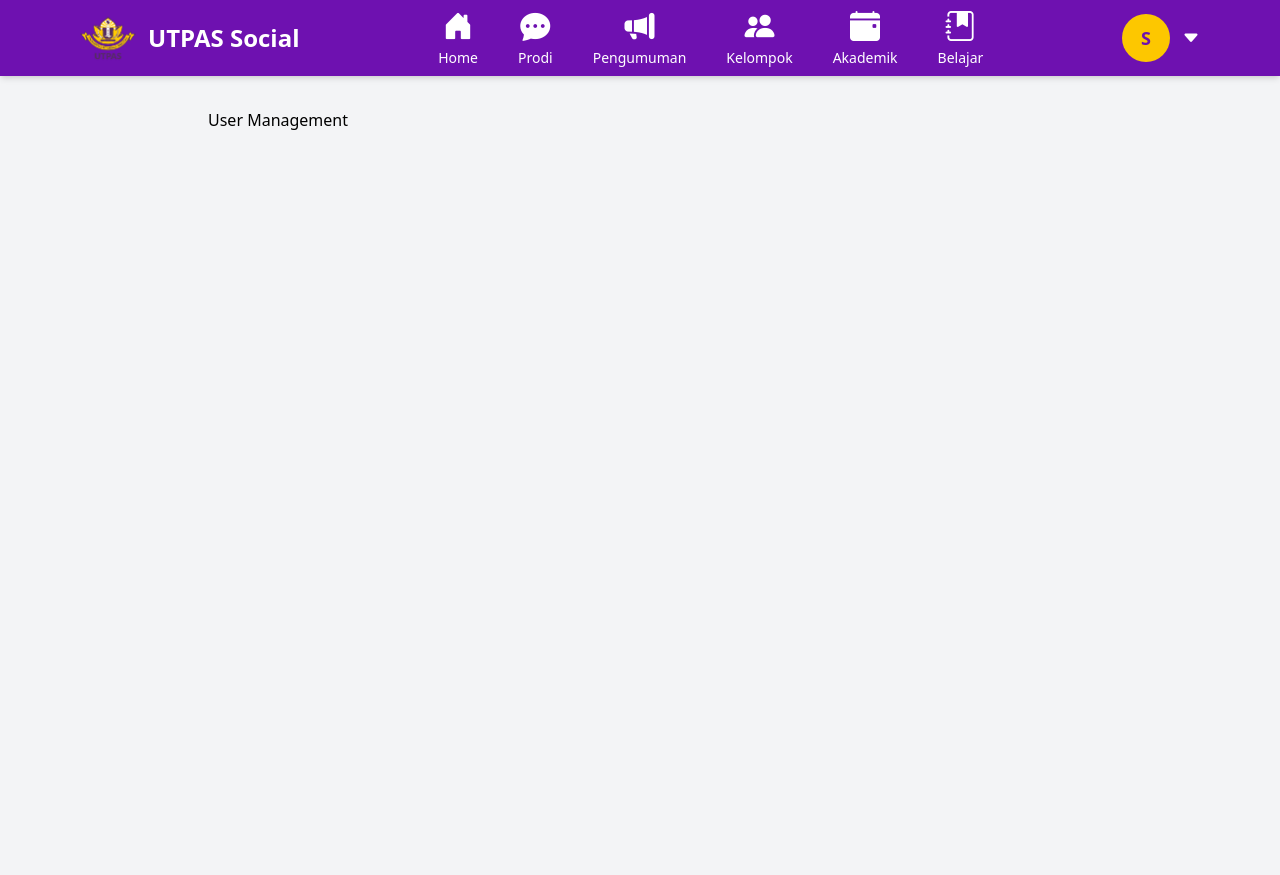
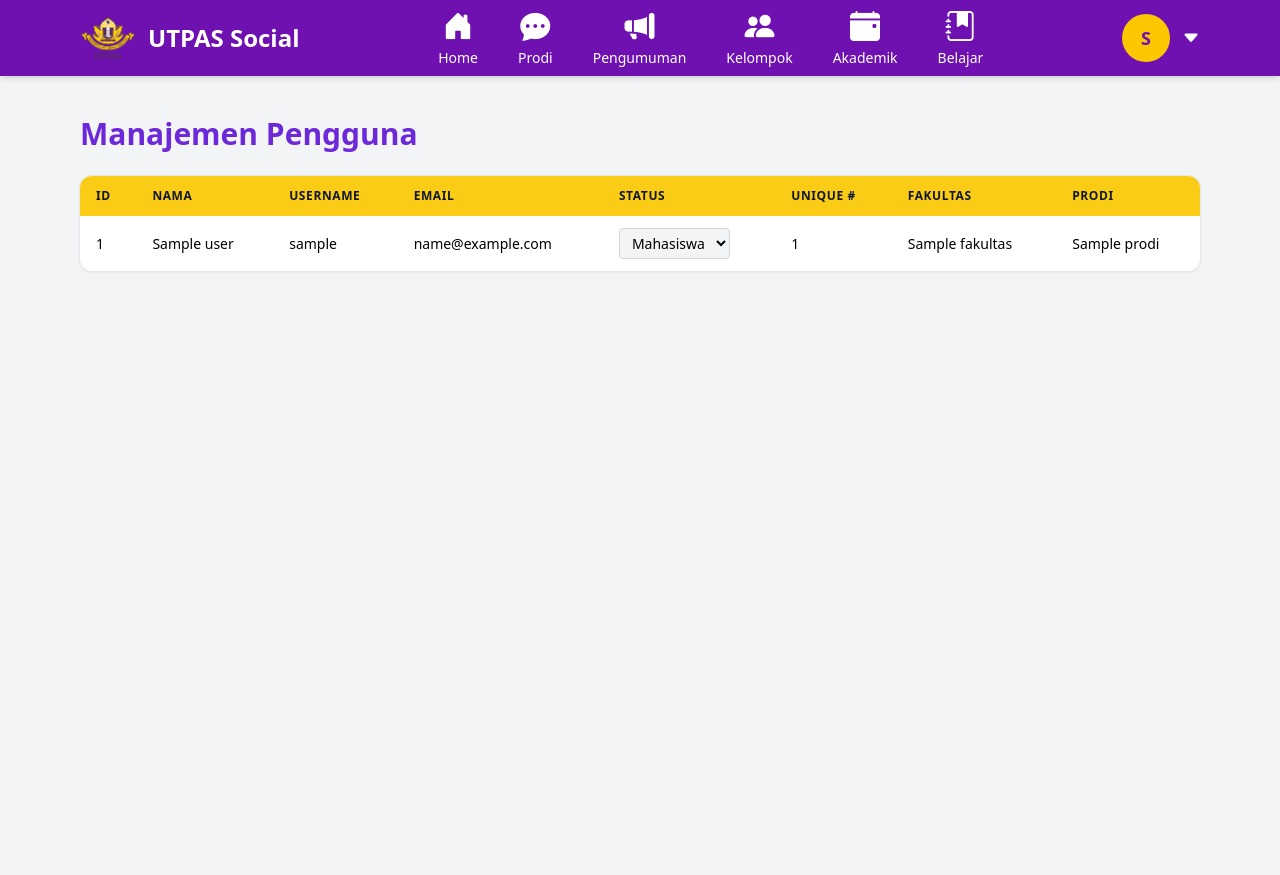
Before and after one commit to KelompokMVCAdamPlorenNathanYesa/utpas-social, a PHP site: template resource/views/user/index.php in a window 1280 px wide. Shown: the top 875 px of the page. Run offline with PHP 8.4, Linux system fonts and the light colour scheme; the visitor is signed in with stand-in values (Sample User, id 1); the template is opened without the code that fills it: most values are stand-ins (such as "Sample title", 1, 10 or a date in 2020).

Commit message:
Membuat Update untuk status user

```diff
--- a/index.php
+++ b/index.php
@@ -82,6 +82,10 @@ Route::post('/announcement/delete/$id', function($id) use ($announcementControll
 Route::get('/admin/user', function() use ($userController) {
     Middleware::admin();
     $userController->index();
+});
+Route::post('/admin/user/change-status', function() use ($userController) {
+    Middleware::admin();
+    $userController->changeStatus();
 });
 
 
--- a/resource/css/app.css
+++ b/resource/css/app.css
@@ -11,15 +11,18 @@
     --color-red-500: oklch(63.7% 0.237 25.331);
     --color-red-600: oklch(57.7% 0.245 27.325);
     --color-red-700: oklch(50.5% 0.213 27.518);
+    --color-red-800: oklch(44.4% 0.177 26.899);
     --color-yellow-300: oklch(90.5% 0.182 98.111);
     --color-yellow-400: oklch(85.2% 0.199 91.936);
     --color-yellow-500: oklch(79.5% 0.184 86.047);
     --color-green-100: oklch(96.2% 0.044 156.743);
     --color-green-500: oklch(72.3% 0.219 149.579);
     --color-green-700: oklch(52.7% 0.154 150.069);
+    --color-green-800: oklch(44.8% 0.119 151.328);
     --color-blue-400: oklch(70.7% 0.165 254.624);
     --color-blue-600: oklch(54.6% 0.245 262.881);
     --color-blue-700: oklch(48.8% 0.243 264.376);
+    --color-blue-800: oklch(42.4% 0.199 265.638);
     --color-purple-200: oklch(90.2% 0.063 306.703);
     --color-purple-300: oklch(82.7% 0.119 306.383);
     --color-purple-400: oklch(71.4% 0.203 305.504);
@@ -69,6 +72,7 @@
     --font-weight-semibold: 600;
     --font-weight-bold: 700;
     --font-weight-extrabold: 800;
+    --tracking-wider: 0.05em;
     --leading-relaxed: 1.625;
     --radius-md: 0.375rem;
     --radius-lg: 0.5rem;
@@ -458,6 +462,9 @@
   .max-w-xl {
     max-width: var(--container-xl);
   }
+  .min-w-full {
+    min-width: 100%;
+  }
   .flex-1 {
     flex: 1;
   }
@@ -561,8 +568,25 @@
       margin-inline-end: calc(calc(var(--spacing) * 10) * calc(1 - var(--tw-space-x-reverse)));
     }
   }
+  .divide-y {
+    :where(& > :not(:last-child)) {
+      --tw-divide-y-reverse: 0;
+      border-bottom-style: var(--tw-border-style);
+      border-top-style: var(--tw-border-style);
+      border-top-width: calc(1px * var(--tw-divide-y-reverse));
+      border-bottom-width: calc(1px * calc(1 - var(--tw-divide-y-reverse)));
+    }
+  }
+  .divide-gray-200 {
+    :where(& > :not(:last-child)) {
+      border-color: var(--color-gray-200);
+    }
+  }
   .overflow-hidden {
     overflow: hidden;
+  }
+  .overflow-x-auto {
+    overflow-x: auto;
   }
   .rounded {
     border-radius: 0.25rem;
@@ -648,6 +672,12 @@
   }
   .bg-\[\#0A2146\] {
     background-color: #0A2146;
+  }
+  .bg-\[var\(--primary-color\)\] {
+    background-color: var(--primary-color);
+  }
+  .bg-\[var\(--secondary-color\)\] {
+    background-color: var(--secondary-color);
   }
   .bg-black\/30 {
     background-color: color-mix(in srgb, #000 30%, transparent);
@@ -741,6 +771,9 @@
   .p-10 {
     padding: calc(var(--spacing) * 10);
   }
+  .px-2 {
+    padding-inline: calc(var(--spacing) * 2);
+  }
   .px-3 {
     padding-inline: calc(var(--spacing) * 3);
   }
@@ -767,6 +800,9 @@
   }
   .py-8 {
     padding-block: calc(var(--spacing) * 8);
+  }
+  .py-10 {
+    padding-block: calc(var(--spacing) * 10);
   }
   .pt-4 {
     padding-top: calc(var(--spacing) * 4);
@@ -842,8 +878,15 @@
     --tw-font-weight: var(--font-weight-semibold);
     font-weight: var(--font-weight-semibold);
   }
+  .tracking-wider {
+    --tw-tracking: var(--tracking-wider);
+    letter-spacing: var(--tracking-wider);
+  }
   .whitespace-pre-line {
     white-space: pre-line;
+  }
+  .text-\[var\(--primary-color\)\] {
+    color: var(--primary-color);
   }
   .text-blue-600 {
     color: var(--color-blue-600);
@@ -875,6 +918,9 @@
   .text-green-700 {
     color: var(--color-green-700);
   }
+  .text-green-800 {
+    color: var(--color-green-800);
+  }
   .text-purple-200 {
     color: var(--color-purple-200);
   }
@@ -895,6 +941,9 @@
   }
   .text-red-700 {
     color: var(--color-red-700);
+  }
+  .text-red-800 {
+    color: var(--color-red-800);
   }
   .text-white {
     color: var(--color-white);
@@ -938,6 +987,13 @@
   .shadow-xl {
     --tw-shadow: 0 20px 25px -5px var(--tw-shadow-color, rgb(0 0 0 / 0.1)), 0 8px 10px -6px var(--tw-shadow-color, rgb(0 0 0 / 0.1));
     box-shadow: var(--tw-inset-shadow), var(--tw-inset-ring-shadow), var(--tw-ring-offset-shadow), var(--tw-ring-shadow), var(--tw-shadow);
+  }
+  .ring-1 {
+    --tw-ring-shadow: var(--tw-ring-inset,) 0 0 0 calc(1px + var(--tw-ring-offset-width)) var(--tw-ring-color, currentcolor);
+    box-shadow: var(--tw-inset-shadow), var(--tw-inset-ring-shadow), var(--tw-ring-offset-shadow), var(--tw-ring-shadow), var(--tw-shadow);
+  }
+  .ring-gray-200 {
+    --tw-ring-color: var(--color-gray-200);
   }
   .backdrop-blur-sm {
     --tw-backdrop-blur: blur(var(--blur-sm));
@@ -987,6 +1043,13 @@
     &:hover {
       @media (hover: hover) {
         background-color: var(--color-blue-700);
+      }
+    }
+  }
+  .hover\:bg-gray-50 {
+    &:hover {
+      @media (hover: hover) {
+        background-color: var(--color-gray-50);
       }
     }
   }
@@ -1060,6 +1123,13 @@
       }
     }
   }
+  .hover\:text-blue-800 {
+    &:hover {
+      @media (hover: hover) {
+        color: var(--color-blue-800);
+      }
+    }
+  }
   .hover\:text-gray-800 {
     &:hover {
       @media (hover: hover) {
@@ -1078,6 +1148,13 @@
     &:hover {
       @media (hover: hover) {
         color: var(--color-red-500);
+      }
+    }
+  }
+  .hover\:text-red-800 {
+    &:hover {
+      @media (hover: hover) {
+        color: var(--color-red-800);
       }
     }
   }
@@ -1134,6 +1211,11 @@
     &:focus {
       --tw-ring-shadow: var(--tw-ring-inset,) 0 0 0 calc(2px + var(--tw-ring-offset-width)) var(--tw-ring-color, currentcolor);
       box-shadow: var(--tw-inset-shadow), var(--tw-inset-ring-shadow), var(--tw-ring-offset-shadow), var(--tw-ring-shadow), var(--tw-shadow);
+    }
+  }
+  .focus\:ring-\[var\(--primary-color\)\] {
+    &:focus {
+      --tw-ring-color: var(--primary-color);
     }
   }
   .focus\:ring-purple-500 {
@@ -1218,6 +1300,11 @@
   inherits: false;
   initial-value: 0;
 }
+@property --tw-divide-y-reverse {
+  syntax: "*";
+  inherits: false;
+  initial-value: 0;
+}
 @property --tw-border-style {
   syntax: "*";
   inherits: false;
@@ -1270,6 +1357,10 @@
   inherits: false;
 }
 @property --tw-font-weight {
+  syntax: "*";
+  inherits: false;
+}
+@property --tw-tracking {
   syntax: "*";
   inherits: false;
 }
@@ -1383,6 +1474,7 @@
     *, ::before, ::after, ::backdrop {
       --tw-space-y-reverse: 0;
       --tw-space-x-reverse: 0;
+      --tw-divide-y-reverse: 0;
       --tw-border-style: solid;
       --tw-gradient-position: initial;
       --tw-gradient-from: #0000;
@@ -1395,6 +1487,7 @@
       --tw-gradient-to-position: 100%;
       --tw-leading: initial;
       --tw-font-weight: initial;
+      --tw-tracking: initial;
       --tw-shadow: 0 0 #0000;
       --tw-shadow-color: initial;
       --tw-shadow-alpha: 100%;
--- a/resource/views/user/index.php
+++ b/resource/views/user/index.php
@@ -1,22 +1,69 @@
-
 <!DOCTYPE html>
 <html lang="en">
 <head>
-    <meta charset="UTF-8">
-    <meta name="viewport" content="width=device-width, initial-scale=1.0">
-    <title>Manajemen user - Utpas Social</title>
-    <link rel="stylesheet" href="/resource/css/app.css">
-    <link rel="stylesheet" href="https://cdn.jsdelivr.net/npm/bootstrap-icons@1.11.3/font/bootstrap-icons.css">
+  <meta charset="UTF-8" />
+  <meta name="viewport" content="width=device-width, initial-scale=1.0"/>
+  <title>Manajemen User - Utpas Social</title>
+  <link rel="stylesheet" href="/resource/css/app.css"/>
+  <link rel="stylesheet" href="https://cdn.jsdelivr.net/npm/bootstrap-icons@1.11.3/font/bootstrap-icons.css"/>
+  <style>
+    :root {
+      --primary-color: #6D28D9;
+      --secondary-color: #FACC15;
+    }
+  </style>
 </head>
 <body class="bg-gray-100 font-sans">
 
-    <?php include __DIR__ . "/../components/navbar.php"; ?>
+<?php include __DIR__ . "/../components/navbar.php"; ?>
 
-    <main class="max-w-4xl mx-auto py-8 px-4 min-h-screen">
-        User Management
-    </main>
+<main class="max-w-6xl mx-auto py-10 px-4 min-h-screen">
+  <div class="flex items-center justify-between mb-6">
+    <h1 class="text-3xl font-bold text-[var(--primary-color)]">Manajemen Pengguna</h1>
+  </div>
 
-    <?php include __DIR__ . "/../components/footer.php"; ?>
+  <div class="overflow-x-auto bg-white rounded-xl shadow ring-1 ring-gray-200">
+    <table class="min-w-full text-sm text-left">
+      <thead class="bg-[var(--secondary-color)] text-gray-900 uppercase text-xs font-semibold tracking-wider">
+        <tr>
+          <th class="px-4 py-3">ID</th>
+          <th class="px-4 py-3">Nama</th>
+          <th class="px-4 py-3">Username</th>
+          <th class="px-4 py-3">Email</th>
+          <th class="px-4 py-3">Status</th>
+          <th class="px-4 py-3">Unique #</th>
+          <th class="px-4 py-3">Fakultas</th>
+          <th class="px-4 py-3">Prodi</th>
+        </tr>
+      </thead>
+      <tbody class="divide-y divide-gray-200">
+        <?php foreach ($users as $user): ?>
+        <tr class="hover:bg-gray-50">
+          <td class="px-4 py-3"><?= htmlspecialchars($user->id) ?></td>
+          <td class="px-4 py-3"><?= htmlspecialchars($user->name) ?></td>
+          <td class="px-4 py-3"><?= htmlspecialchars($user->username) ?></td>
+          <td class="px-4 py-3"><?= htmlspecialchars($user->email) ?></td>
+          <td class="px-4 py-3">
+            <form action="/admin/user/change-status" method="POST">
+              <input type="hidden" name="id" value="<?= $user->id ?>">
+              <select name="status" onchange="this.form.submit()" class="bg-gray-100 border border-gray-300 text-sm rounded px-2 py-1 focus:outline-none focus:ring-2 focus:ring-[var(--primary-color)]">
+                <option value="mahasiswa" <?= $user->status === 'mahasiswa' ? 'selected' : '' ?>>Mahasiswa</option>
+                <option value="admin" <?= $user->status === 'admin' ? 'selected' : '' ?>>Admin</option>
+                <option value="dosen" <?= $user->status === 'dosen' ? 'selected' : '' ?>>Dosen</option>
+              </select>
+            </form>
+          </td>
+          <td class="px-4 py-3"><?= htmlspecialchars($user->unique_number) ?></td>
+          <td class="px-4 py-3"><?= htmlspecialchars($user->fakultas) ?></td>
+          <td class="px-4 py-3"><?= htmlspecialchars($user->prodi) ?></td>
+        </tr>
+        <?php endforeach; ?>
+      </tbody>
+    </table>
+  </div>
+</main>
+
+<?php include __DIR__ . "/../components/footer.php"; ?>
 <script src="../../resource/js/flashMsg.js"></script>
 </body>
 </html>
```
Also changed, not shown: app/Controller/UserController.php (+25 -0 lines), database/database.db.
